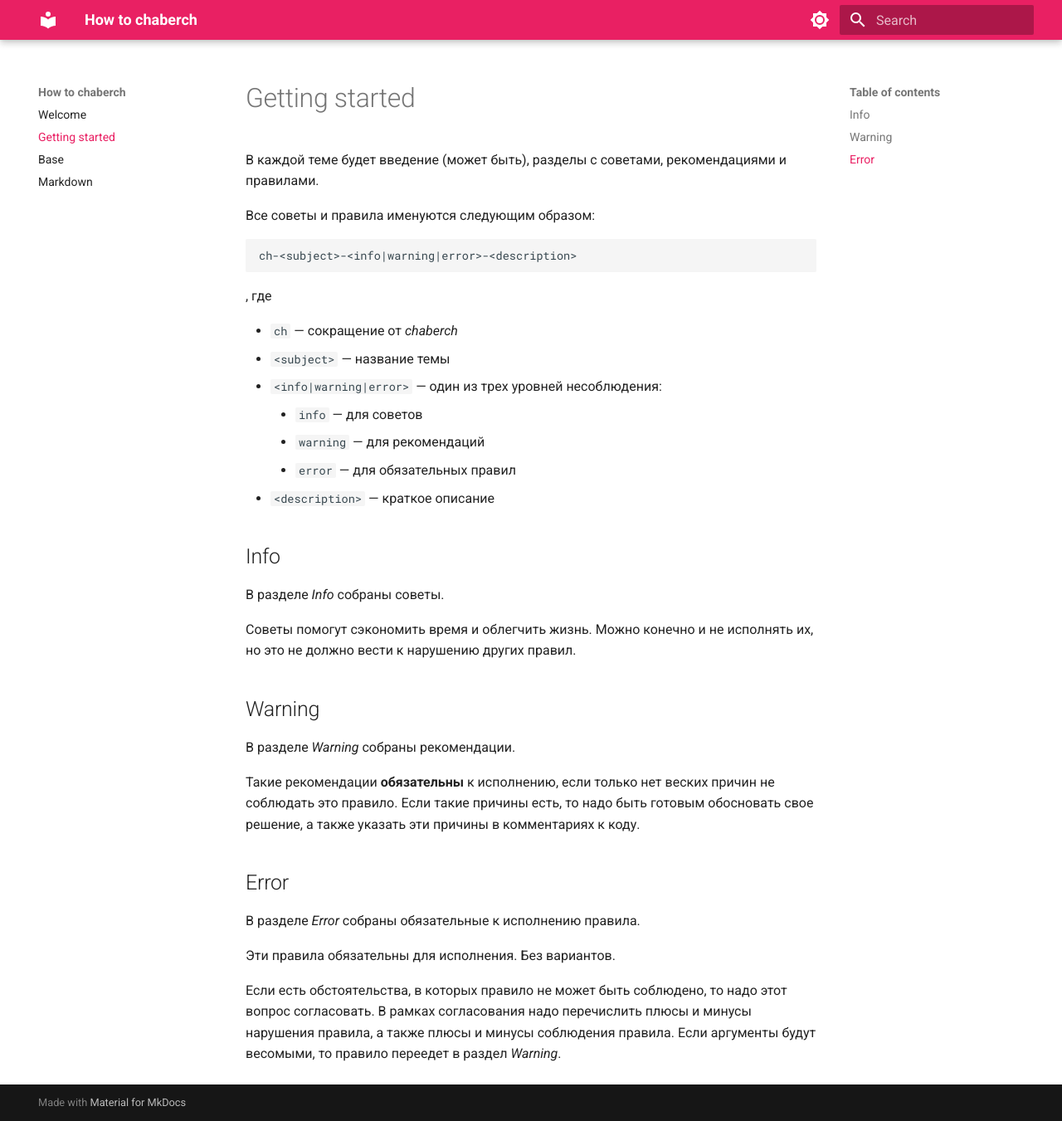
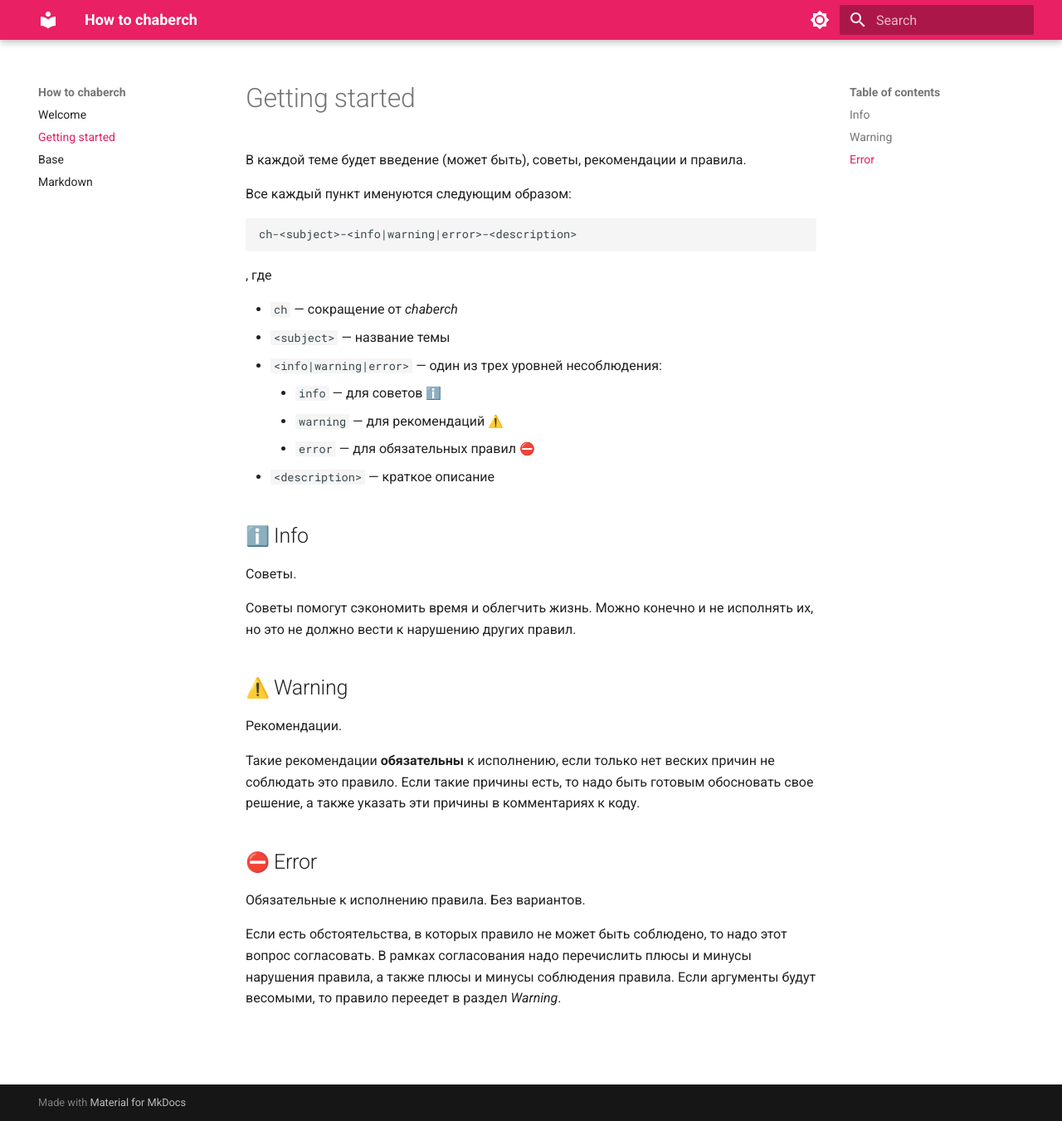
Before and after one commit to chabErch/how-to-chaberch, an MkDocs documentation site: the page built from docs/getting-started.md, in a window 1280 px wide and 1351 px high. Shown: the whole window at 83% size. Built offline with MkDocs 1.6.1 and Material for MkDocs 9.7.7, drawn with Linux system fonts in a browser that asks for light colours; emoji names are drawn with the system emoji font.

Commit message:
Regroup articles

````diff
--- a/docs/getting-started.md
+++ b/docs/getting-started.md
@@ -1,9 +1,9 @@
 # Getting started
 
 В каждой теме будет введение (может быть),
-разделы с советами, рекомендациями и правилами.
+советы, рекомендации и правила.
 
-Все советы и правила именуются следующим образом:
+Все каждый пункт именуются следующим образом:
 
 ```text
 ch-<subject>-<info|warning|error>-<description>
@@ -14,33 +14,31 @@ ch-<subject>-<info|warning|error>-<description>
 - `ch` — сокращение от _chaberch_
 - `<subject>` — название темы
 - `<info|warning|error>` — один из трех уровней несоблюдения:
-    - `info` — для советов
-    - `warning` — для рекомендаций
-    - `error` — для обязательных правил
+    - `info` — для советов :information_source:
+    - `warning` — для рекомендаций :warning:
+    - `error` — для обязательных правил :no_entry:
 - `<description>` — краткое описание
 
-## Info
+## :information_source: Info
 
-В разделе _Info_ собраны советы.
+Советы.
 
 Советы помогут сэкономить время и облегчить жизнь.
 Можно конечно и не исполнять их,
 но это не должно вести к нарушению других правил.
 
-## Warning
+## :warning: Warning
 
-В разделе _Warning_ собраны рекомендации.
+Рекомендации.
 
 Такие рекомендации **обязательны** к исполнению,
 если только нет веских причин не соблюдать это правило.
 Если такие причины есть, то надо быть готовым обосновать свое решение,
 а также указать эти причины в комментариях к коду.
 
-## Error
+## :no_entry: Error
 
-В разделе _Error_ собраны обязательные к исполнению правила.
-
-Эти правила обязательны для исполнения.
+Обязательные к исполнению правила.
 Без вариантов.
 
 Если есть обстоятельства, в которых правило не может быть соблюдено,
````
Also changed, not shown: docs/base.md (+20 -20 lines), docs/markdown.md (+215 -208 lines).
